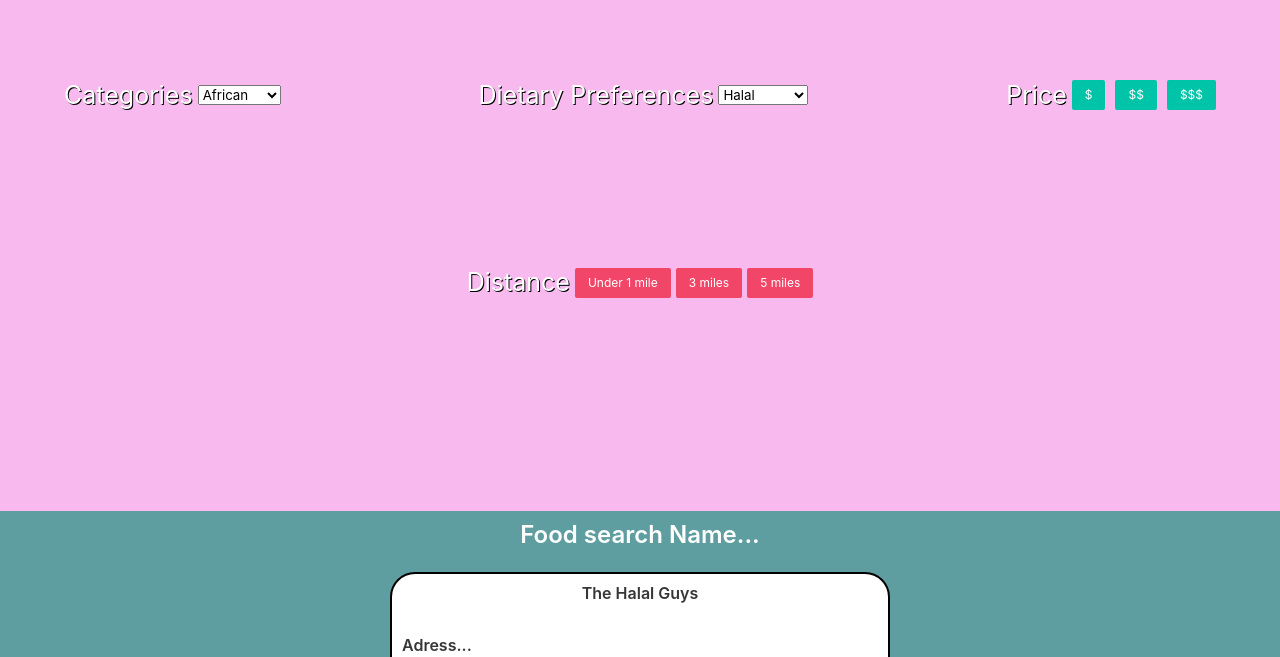
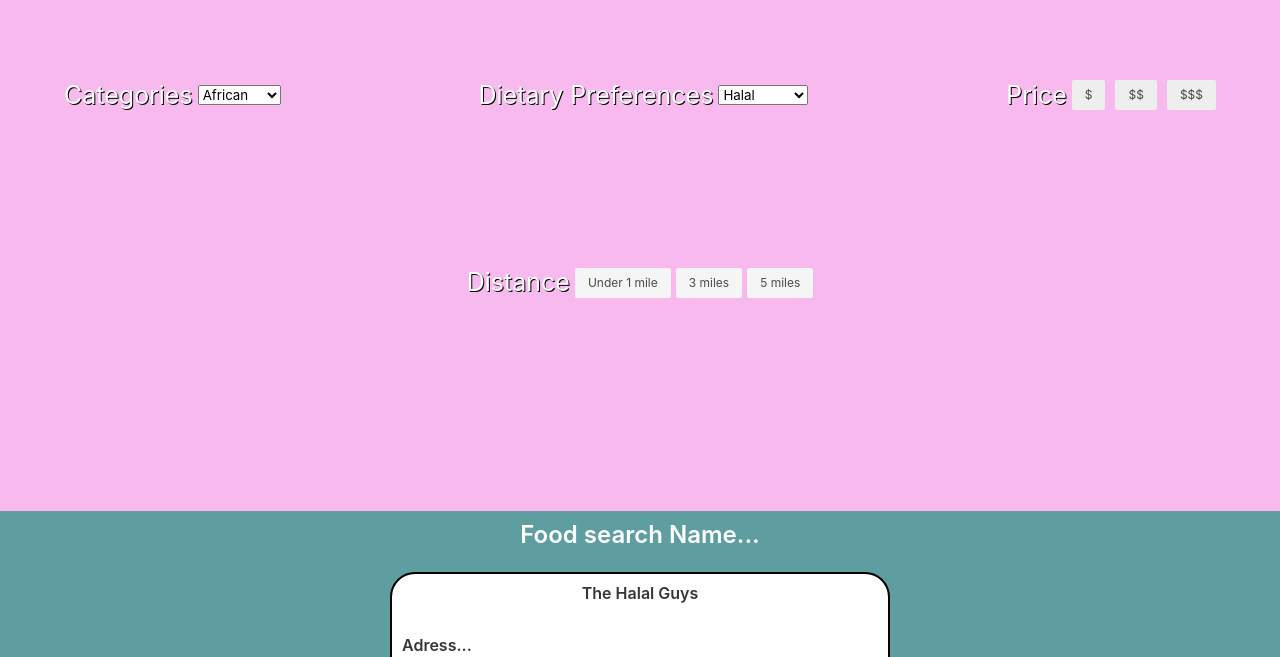
Before and after one commit to malickbax/fooder, a plain HTML site: page index.html in a window 1280 px wide. Shown: the part 143-800 px from the top of the page. Drawn offline with nearby package versions, Linux system fonts and the light colour scheme.

Commit message:
changes to html

```diff
--- a/index.html
+++ b/index.html
@@ -6,6 +6,7 @@
 <!-- Link to CSS and other styling libraries -->
     <link rel="stylesheet" href="/assets/style.css">
 
+    <link rel="icon" href="/assets/images/1486505264-food-fork-kitchen-knife-meanns-restaurant_81404.png">
     <!--Bulma Framwork link for styling the page-->
     <link rel="stylesheet" href="https://cdn.jsdelivr.net/npm/bulma@0.9.4/css/bulma.min.css">
     <meta name="viewport" content="width=device-width, initial-scale=1.0">
@@ -69,9 +70,9 @@
             <!-- CHECK ISSUE: appearance of following buttons -->
             <div class="level-right">
                 <p id="price">Price</p>
-               <button id="btnPrice1" class="button is-small is-primary is-hovered">$</button>
-               <button id="btnPrice2" class="button is-small is-primary is-hovered ">$$</button>
-               <button  id="btnPrice3"class="button is-small is-primary is-hovered ">$$$</button>
+               <button id="btnPrice1" class="button is-small is-light is-hovered">$</button>
+               <button id="btnPrice2" class="button is-small is-light is-hovered ">$$</button>
+               <button  id="btnPrice3"class="button is-small is-light is-hovered ">$$$</button>
 
             </div>
 
@@ -79,9 +80,9 @@
             <div id="bottomDistance" class="level">
                 <div id="distanceCon" class="level-item">
                 <p id="distance" >Distance</p>
-                <button id="btnMile1" type="button" class="button is-small is-danger">Under 1 mile</button>
-                <button id="btnMile2" type="price-button" class="button is-small is-danger">3 miles</button>
-                <button id="btnMile3" type="price-button" class="button is-small is-danger">5 miles</button>
+                <button id="btnMile1" type="button" class="button is-small is-light">Under 1 mile</button>
+                <button id="btnMile2" type="price-button" class="button is-small is-light">3 miles</button>
+                <button id="btnMile3" type="price-button" class="button is-small is-light">5 miles</button>
             </div>
                 </div>
             </div>
```
